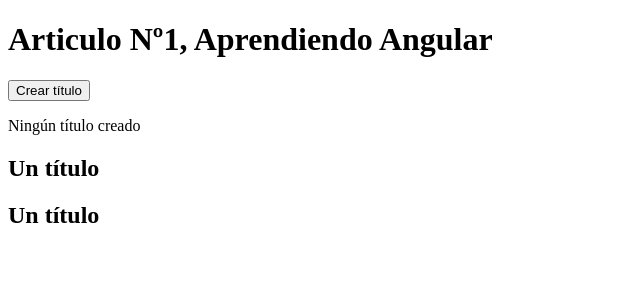
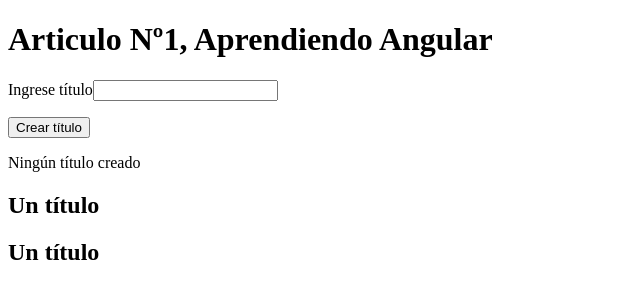
Before and after one commit to js-urquiza/angularPractice, an Angular app in the folder angular-practice/: page / in a window 1280 px wide. Shown: the top 300 px of the page, without its empty margins (0-640 px from the left). Built offline with nearby package versions, Linux system fonts and the light colour scheme.

Commit message:
Practica con $event

```diff
--- a/angular-practice/src/app/articulo/articulo.component.html
+++ b/angular-practice/src/app/articulo/articulo.component.html
@@ -1,4 +1,7 @@
 <h1>Articulo Nº{{ numeroDeArticulo }}, {{ getName() }}</h1>
+<label for="inputName">Ingrese título</label>
+<input type="text" (input)="onUpdateInputName($event)">
+<p> {{titleName}} </p>
 <button [disabled]="allowNewTitle" (click)="onCreateTitle()">Crear título</button>
 <p> {{createTitleStatus}} </p>
 <app-titulo></app-titulo>
--- a/angular-practice/src/app/articulo/articulo.component.ts
+++ b/angular-practice/src/app/articulo/articulo.component.ts
@@ -7,9 +7,11 @@
 })
 export class ArticuloComponent {
   numeroDeArticulo: number = 1;
-  nombreDeArticulo: string = 'Aprendiendo Angular'
+  nombreDeArticulo: string = 'Aprendiendo Angular';
   allowNewTitle: boolean = true;
-  createTitleStatus: string = 'Ningún título creado'
+  createTitleStatus: string = 'Ningún título creado';
+
+  titleName: string = '';
 
   getName() {
     return this.nombreDeArticulo;
@@ -25,4 +27,8 @@
     this.createTitleStatus = 'Nuevo título creado'
   }
 
+  onUpdateInputName(event: any) {
+    this.titleName = event.target.value;
+  }
+
 }
```
